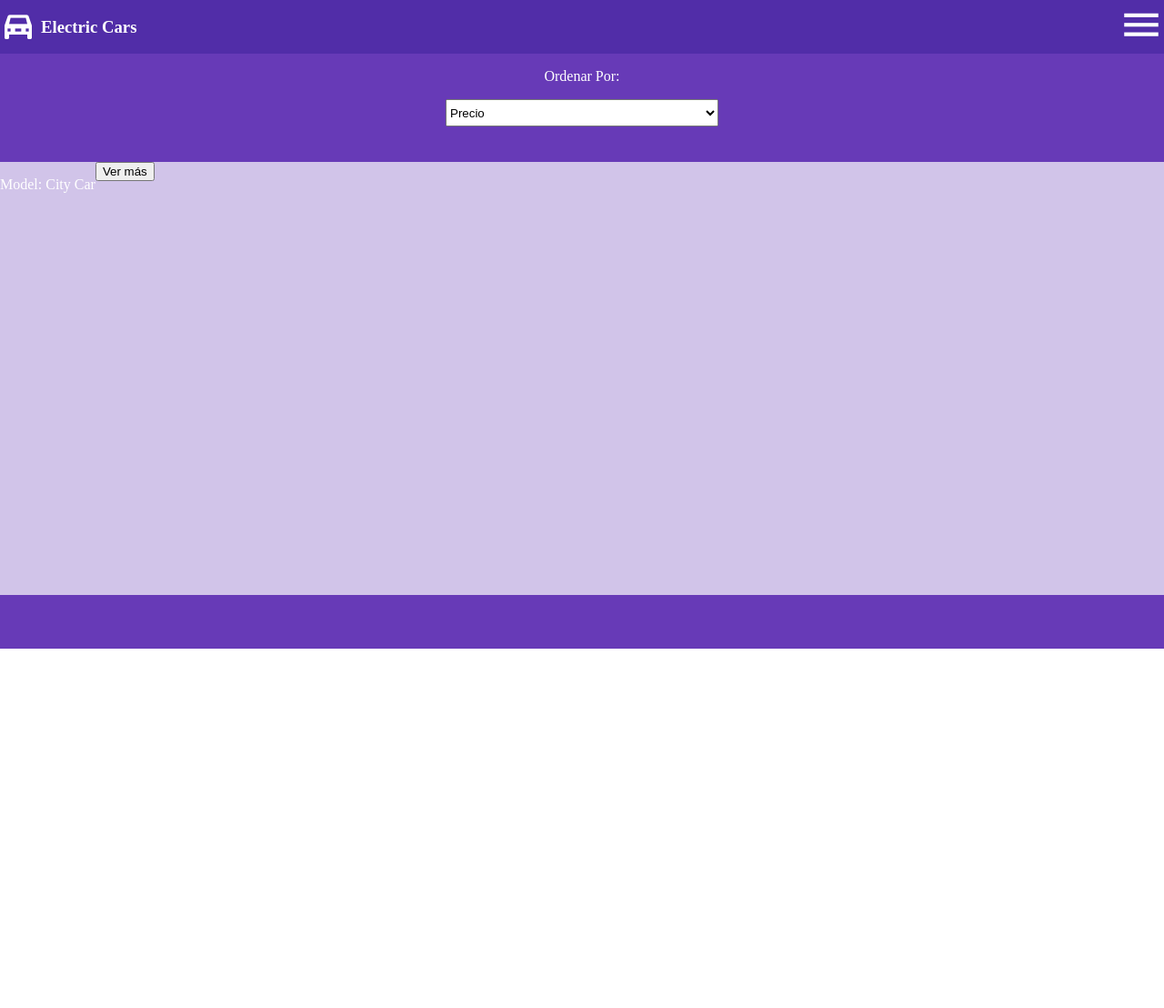
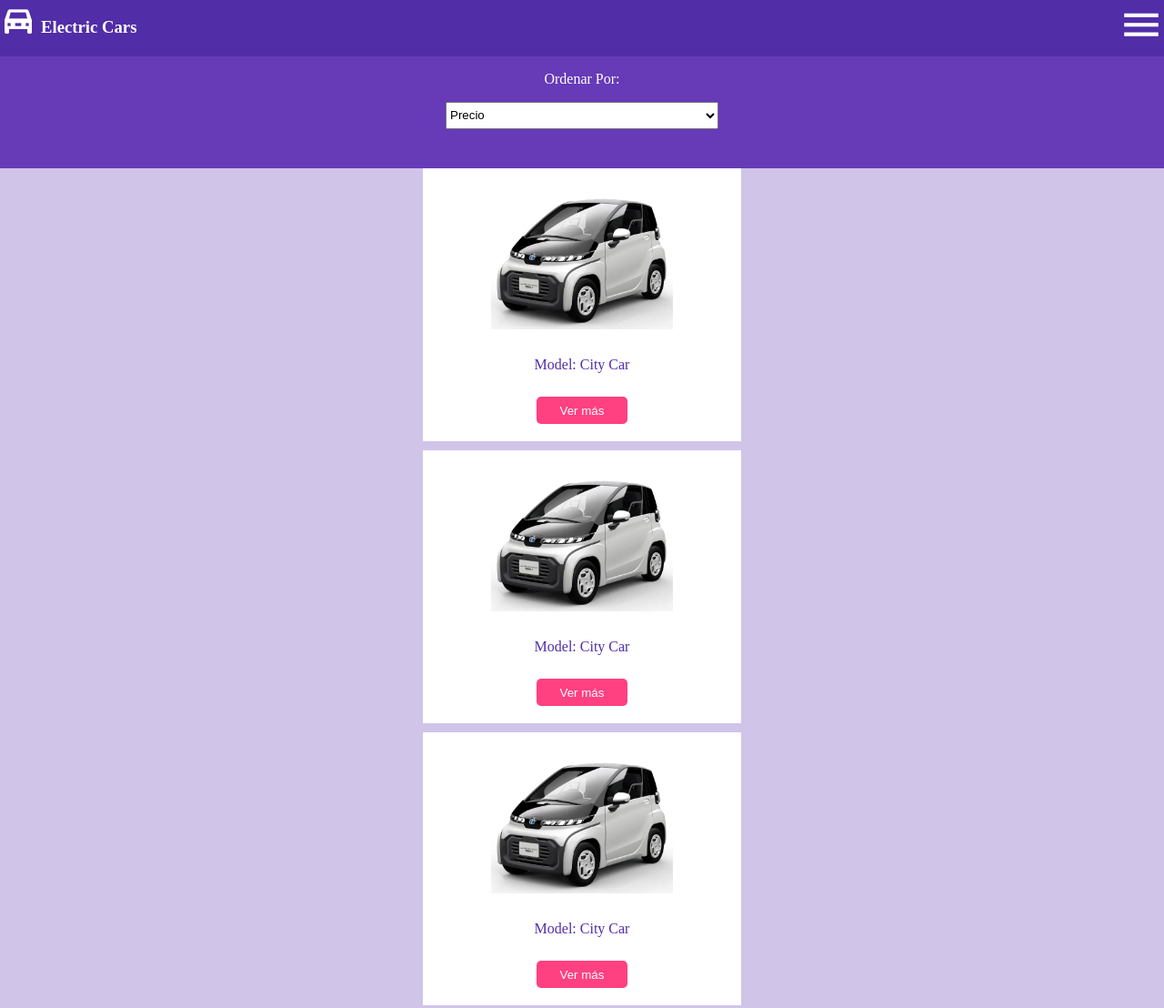
Before and after one commit to Klauditha/desafio_mediaqueries, a plain HTML site: page index.html in a window 1280 px wide. Shown: the top 1108 px of the page at 91% size. Drawn offline with Linux system fonts and the light colour scheme.

Commit message:
WIP: Estructurando main

```diff
--- a/assets/css/style.css
+++ b/assets/css/style.css
@@ -1,67 +1,97 @@
-body{
+body {
   max-width: 100%;
   width: 375vh;
-    height: 1300px;
   margin: 0 auto;
   color: #fff;
 }
-.container{
+.container {
   display: grid;
   grid-template-areas:
-        "header"
-        "aside"
-        "main"
-        "footer";
+    'header'
+    'aside'
+    'main'
+    'footer';
   grid-template-columns: 1fr;
-    grid-template-rows: 1fr 2fr 8fr 1fr;
-
+  grid-template-rows: 1fr 2fr 40fr 1fr;
 }
 
-.header{
-    background-color: #512DA8;
+.header {
+  background-color: #512da8;
   grid-area: header;
   display: flex;
   justify-content: space-between;
 }
 .header_logo {
   display: flex;
-    align-items: center;
+  align-items: flex-start;
 }
-.header_logo span{
+.header_logo span {
   font-size: 40px;
-
   padding-right: 5px;
 }
-.header_menu{
+.header_menu {
   font-size: 50px;
 }
-.aside{
+.aside {
   grid-area: aside;
-    background-color: #673AB7;
+  background-color: #673ab7;
   display: flex;
   align-items: center;
-    flex-direction:column;
+  flex-direction: column;
 }
 
-.aside_texto{
+.aside_texto {
   font-weight: 200;
 }
 
-.aside_orderby select{
+.aside_orderby select {
   height: 30px;
   width: 300px;
 }
-.main{
-    background-color: #D1C4E9;
+.main {
+  background-color: #d1c4e9;
   grid-area: main;
+  display: grid;
+  align-content: center;
+  grid-template-columns: 1fr;
+  align-items: start;
+  justify-content: center;
+  justify-items: center;
+  gap: 10px;
 }
 
-.car{
+.car {
   display: flex;
+  flex-direction: column;
+  justify-content: center;
+  align-items: center;
+  background-color: #fff;
+  width: 350px;
+  height: 300px;
 }
 
+.car_image {
+}
+.car_image img {
+  width: 200px;
+}
+.car_text {
+  color: #512da8;
+  margin: 10px;
+}
 
-.footer{
-    background-color: #673AB7;
+.car_button {
+}
+
+.car_button button {
+  background-color: #ff4081;
+  color: #fff;
+  width: 100px;
+  height: 30px;
+  border-radius: 5px;
+  border: 0;
+}
+.footer {
+  background-color: #673ab7;
   grid-area: footer;
 }
--- a/index.html
+++ b/index.html
@@ -35,8 +35,95 @@
             </div>
         </div>
         <div class="main">
+            <!-- item 1 -->
             <div class="car">
-                <div class="car_image"></div>
+                <div class="car_image">
+                    <img src="./assets/img/01_car.png" alt="city_car"/>
+                </div>
+                <div class="car_text">
+                    <p>Model: City Car</p>
+                </div>
+                <div class="car_button">
+                    <button type="button">Ver más</button>
+                </div>
+            </div>
+             <!-- item 1 -->
+             <div class="car">
+                <div class="car_image">
+                    <img src="./assets/img/01_car.png" alt="city_car"/>
+                </div>
+                <div class="car_text">
+                    <p>Model: City Car</p>
+                </div>
+                <div class="car_button">
+                    <button type="button">Ver más</button>
+                </div>
+            </div>
+             <!-- item 1 -->
+             <div class="car">
+                <div class="car_image">
+                    <img src="./assets/img/01_car.png" alt="city_car"/>
+                </div>
+                <div class="car_text">
+                    <p>Model: City Car</p>
+                </div>
+                <div class="car_button">
+                    <button type="button">Ver más</button>
+                </div>
+            </div>
+             <!-- item 1 -->
+             <div class="car">
+                <div class="car_image">
+                    <img src="./assets/img/01_car.png" alt="city_car"/>
+                </div>
+                <div class="car_text">
+                    <p>Model: City Car</p>
+                </div>
+                <div class="car_button">
+                    <button type="button">Ver más</button>
+                </div>
+            </div>
+             <!-- item 1 -->
+             <div class="car">
+                <div class="car_image">
+                    <img src="./assets/img/01_car.png" alt="city_car"/>
+                </div>
+                <div class="car_text">
+                    <p>Model: City Car</p>
+                </div>
+                <div class="car_button">
+                    <button type="button">Ver más</button>
+                </div>
+            </div>
+             <!-- item 1 -->
+             <div class="car">
+                <div class="car_image">
+                    <img src="./assets/img/01_car.png" alt="city_car"/>
+                </div>
+                <div class="car_text">
+                    <p>Model: City Car</p>
+                </div>
+                <div class="car_button">
+                    <button type="button">Ver más</button>
+                </div>
+            </div>
+             <!-- item 1 -->
+             <div class="car">
+                <div class="car_image">
+                    <img src="./assets/img/01_car.png" alt="city_car"/>
+                </div>
+                <div class="car_text">
+                    <p>Model: City Car</p>
+                </div>
+                <div class="car_button">
+                    <button type="button">Ver más</button>
+                </div>
+            </div>
+             <!-- item 1 -->
+             <div class="car">
+                <div class="car_image">
+                    <img src="./assets/img/01_car.png" alt="city_car"/>
+                </div>
                 <div class="car_text">
                     <p>Model: City Car</p>
                 </div>
```
Also changed, not shown: assets/img/01_car.png (added). Lines whose indentation alone changed are shown as unchanged.
